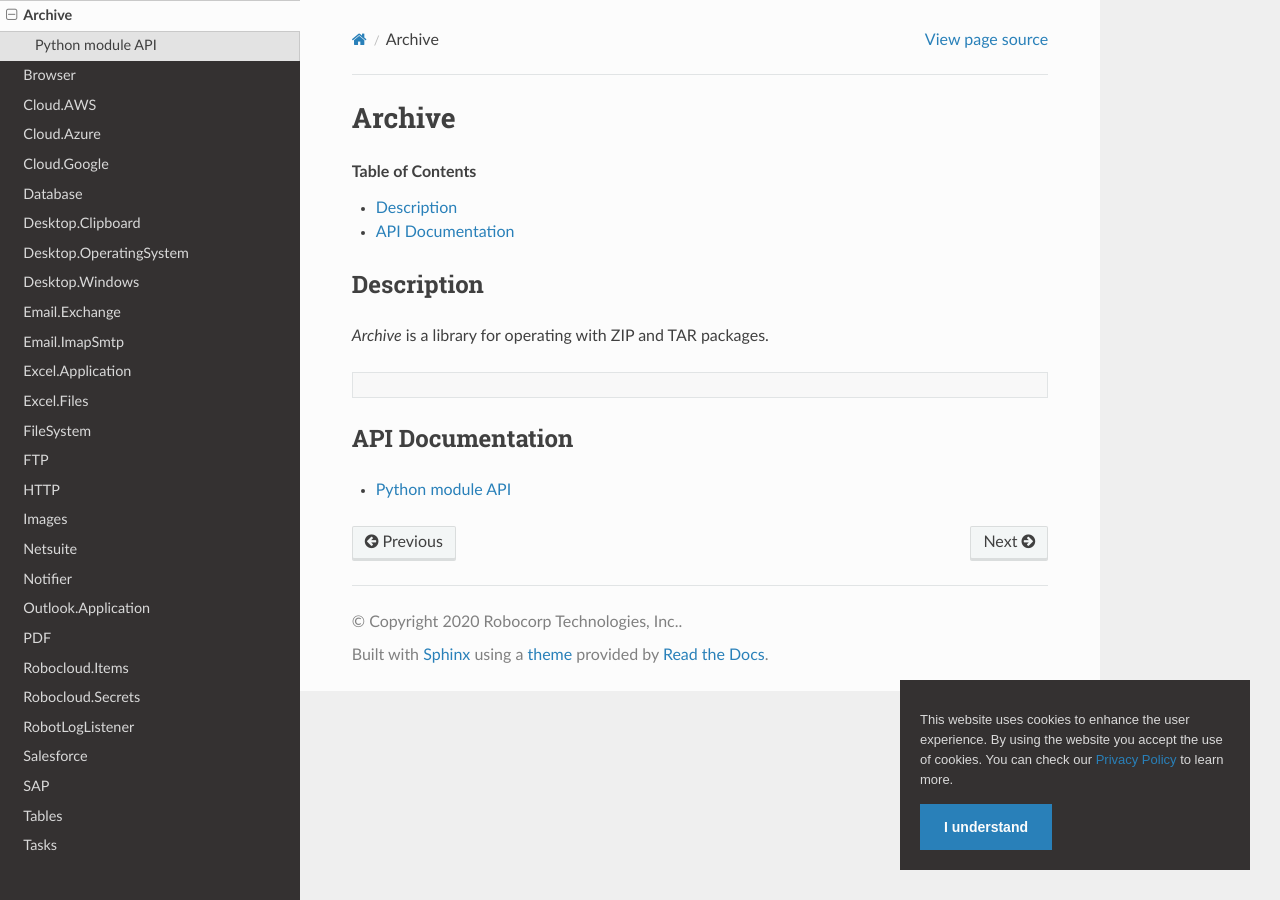
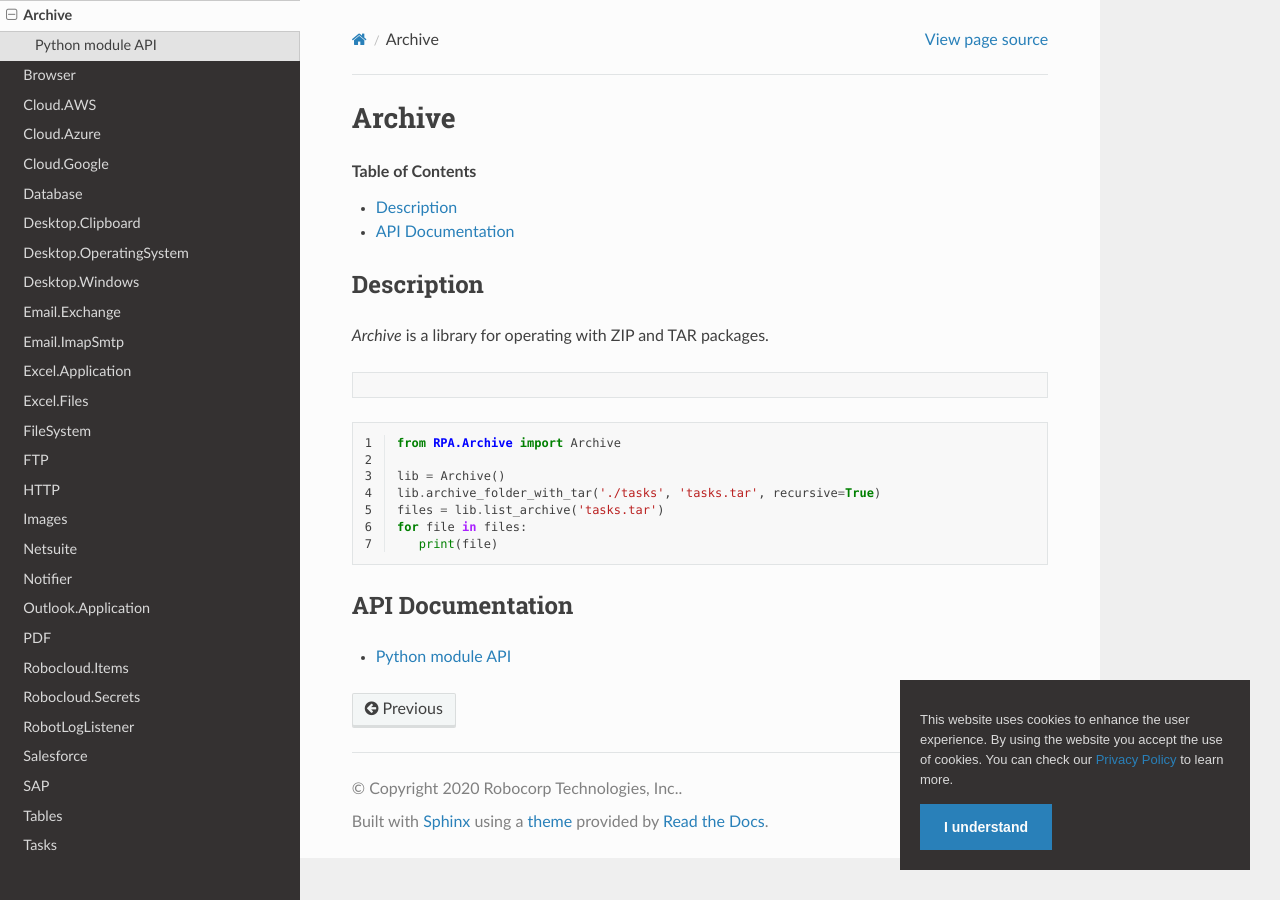
Before and after one commit to coderprovider/Framework-RPA, a Sphinx documentation site: the page built from docs/source/libraries/archive/index.rst, in a window 1280 px wide. Built offline with Sphinx 7.4.7 and the Read the Docs theme 2.0.0, drawn with Linux system fonts in a browser that asks for light colours; pages that are not in the unit, such as notebooks, are missing from menus.

Commit message:
docs: update archive library examples

```diff
--- a/docs/source/libraries/archive/index.rst
+++ b/docs/source/libraries/archive/index.rst
@@ -29,6 +29,19 @@
       Add To Archive            .${/}..${/}missing.robot  tasks.zip
       &{info}                   Get Archive Info
 
+
+.. code-block:: python
+    :linenos:
+
+    from RPA.Archive import Archive
+
+    lib = Archive()
+    lib.archive_folder_with_tar('./tasks', 'tasks.tar', recursive=True)
+    files = lib.list_archive('tasks.tar')
+    for file in files:
+       print(file)
+
+
 *****************
 API Documentation
 *****************
```
